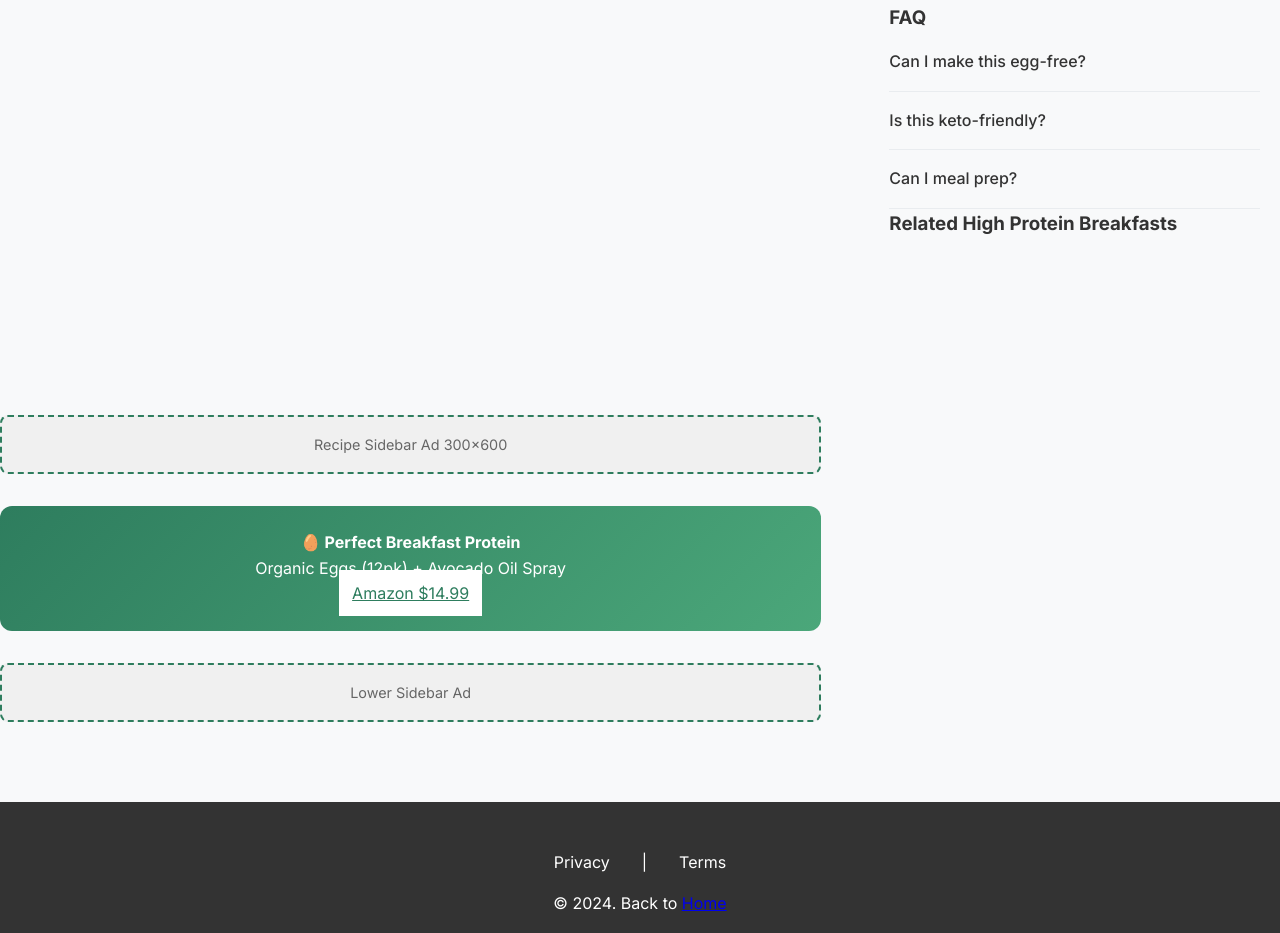
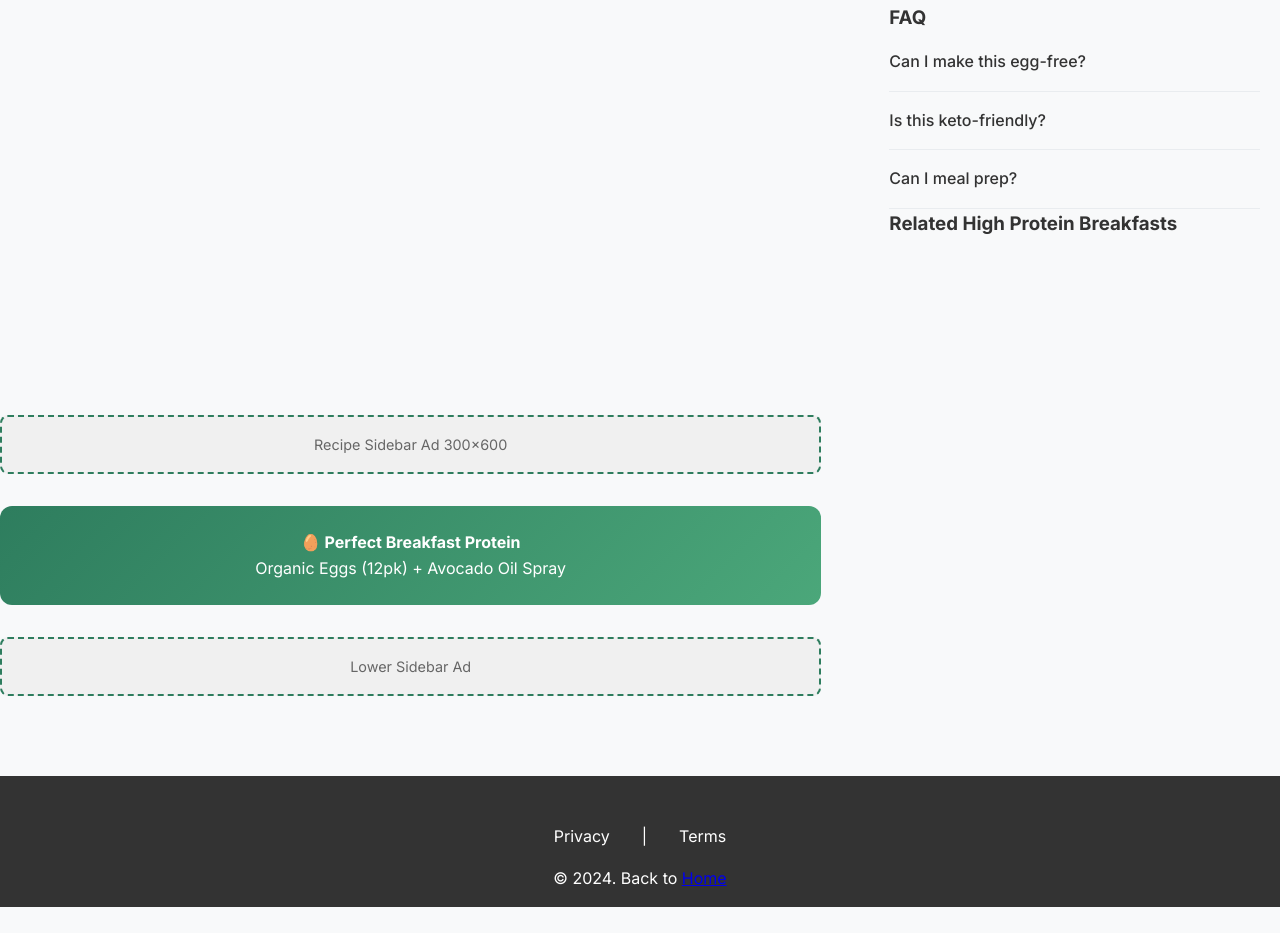
Before and after one commit to kritosTeach/HighProteine, a plain HTML site: page recipes/high-protein-breakfast-10-min.html in a window 1280 px wide. Shown: the part 1448-2381 px from the top of the page. After the commit the page ends 2355 px from the top, so only its background shows below. Drawn offline with Linux system fonts and the light colour scheme.

```diff
--- a/recipes/high-protein-breakfast-10-min.html
+++ b/recipes/high-protein-breakfast-10-min.html
@@ -159,7 +159,6 @@
       <div class="affiliate-box">
         <h4>🥚 Perfect Breakfast Protein</h4>
         <p>Organic Eggs (12pk) + Avocado Oil Spray</p>
-        <a href="#" style="background: white; color: var(--primary-color); padding: 0.8rem;">Amazon $14.99</a>
       </div>
       <div class="adsense-placeholder">Lower Sidebar Ad</div>
     </aside>
```
